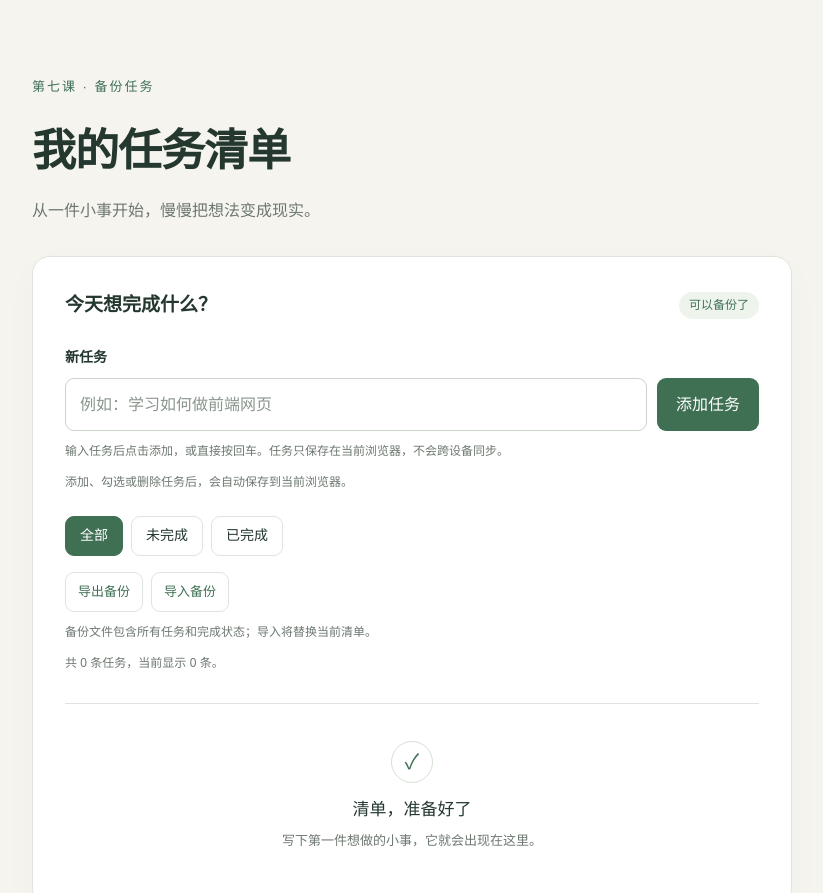
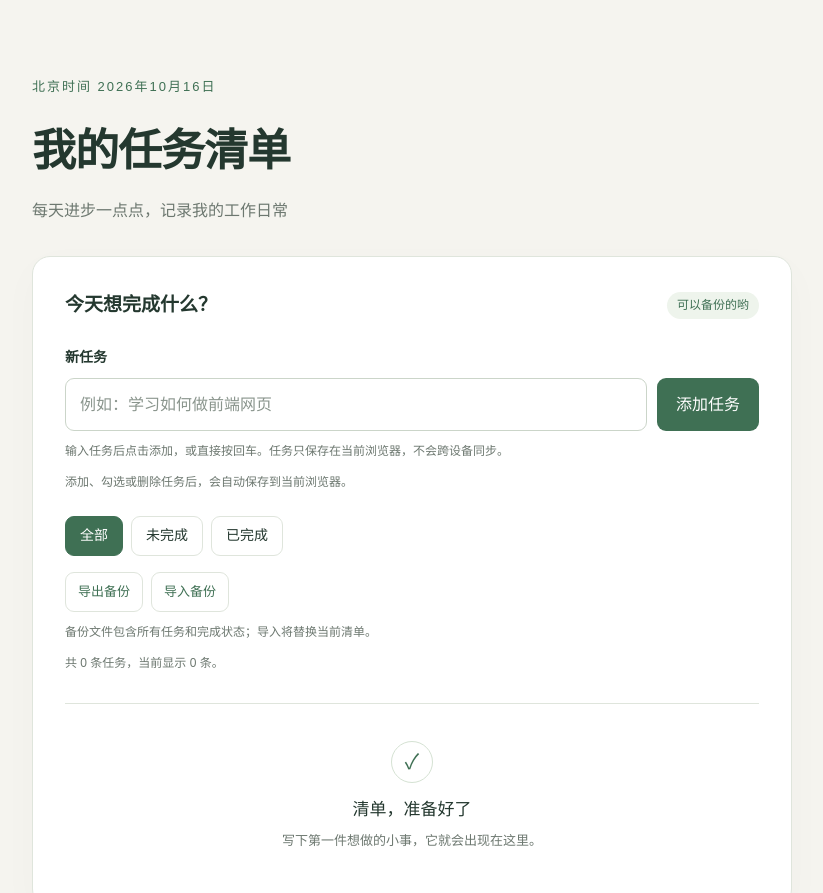
Before and after one commit to elepent/my-task-list, a plain HTML site: page index.html in a window 1280 px wide. Shown: the top 893 px of the page, without its empty margins (228-1051 px from the left). Drawn offline with Linux system fonts and the light colour scheme.

Commit message:
Update work plan title, copy and Beijing date

```diff
--- a/app.js
+++ b/app.js
@@ -1,3 +1,18 @@
+// 固定使用北京时间；设备处于其他时区时也显示同一个日期。
+const beijingDate = document.querySelector('#beijing-date');
+const beijingDateFormatter = new Intl.DateTimeFormat('zh-CN', {
+  timeZone: 'Asia/Shanghai', year: 'numeric', month: 'long', day: 'numeric',
+});
+function updateBeijingDate() {
+  beijingDate.textContent = `北京时间 ${beijingDateFormatter.format(new Date())}`;
+}
+updateBeijingDate();
+// 页面跨午夜保持打开时，也会更新日期。
+setInterval(updateBeijingDate, 60000);
+document.addEventListener('visibilitychange', () => {
+  if (!document.hidden) updateBeijingDate();
+});
+
 // 1. 找到页面上需要操作的元素。
 const form = document.querySelector('#task-form');
 const input = document.querySelector('#task-input');
--- a/index.html
+++ b/index.html
@@ -3,22 +3,22 @@
 <head>
   <meta charset="UTF-8">
   <meta name="viewport" content="width=device-width, initial-scale=1.0">
-  <title>我的学习计划</title>
+  <title>当日工作计划</title>
   <link rel="stylesheet" href="style.css">
 </head>
 <body>
   <main class="workspace">
     <header class="page-header">
-      <span class="lesson">第七课 · 备份任务</span>
+      <span class="lesson" id="beijing-date" aria-label="北京时间日期"></span>
       <!-- h1 是页面的主标题。试着把它改成你自己的标题。 -->
       <h1>我的任务清单</h1>
-      <p class="intro">从一件小事开始，慢慢把想法变成现实。</p>
+      <p class="intro">每天进步一点点，记录我的工作日常</p>
     </header>
 
     <section class="task-card" aria-labelledby="list-title">
       <div class="card-heading">
         <h2 id="list-title">今天想完成什么？</h2>
-        <span class="status">可以备份了</span>
+        <span class="status">可以备份的哟</span>
       </div>
 
       <!-- label 的 for 与 input 的 id 相同，表示它们是一组。 -->
```
